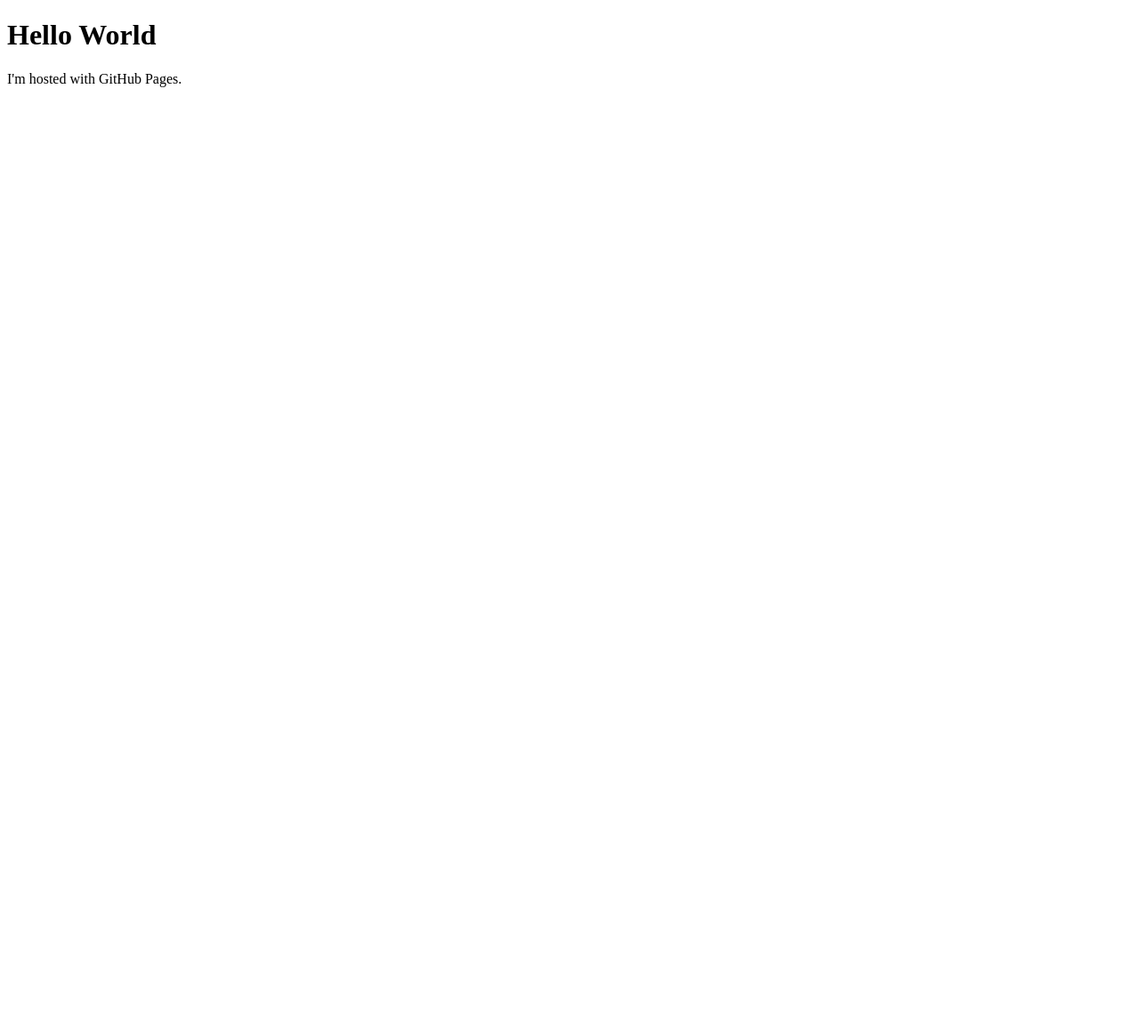
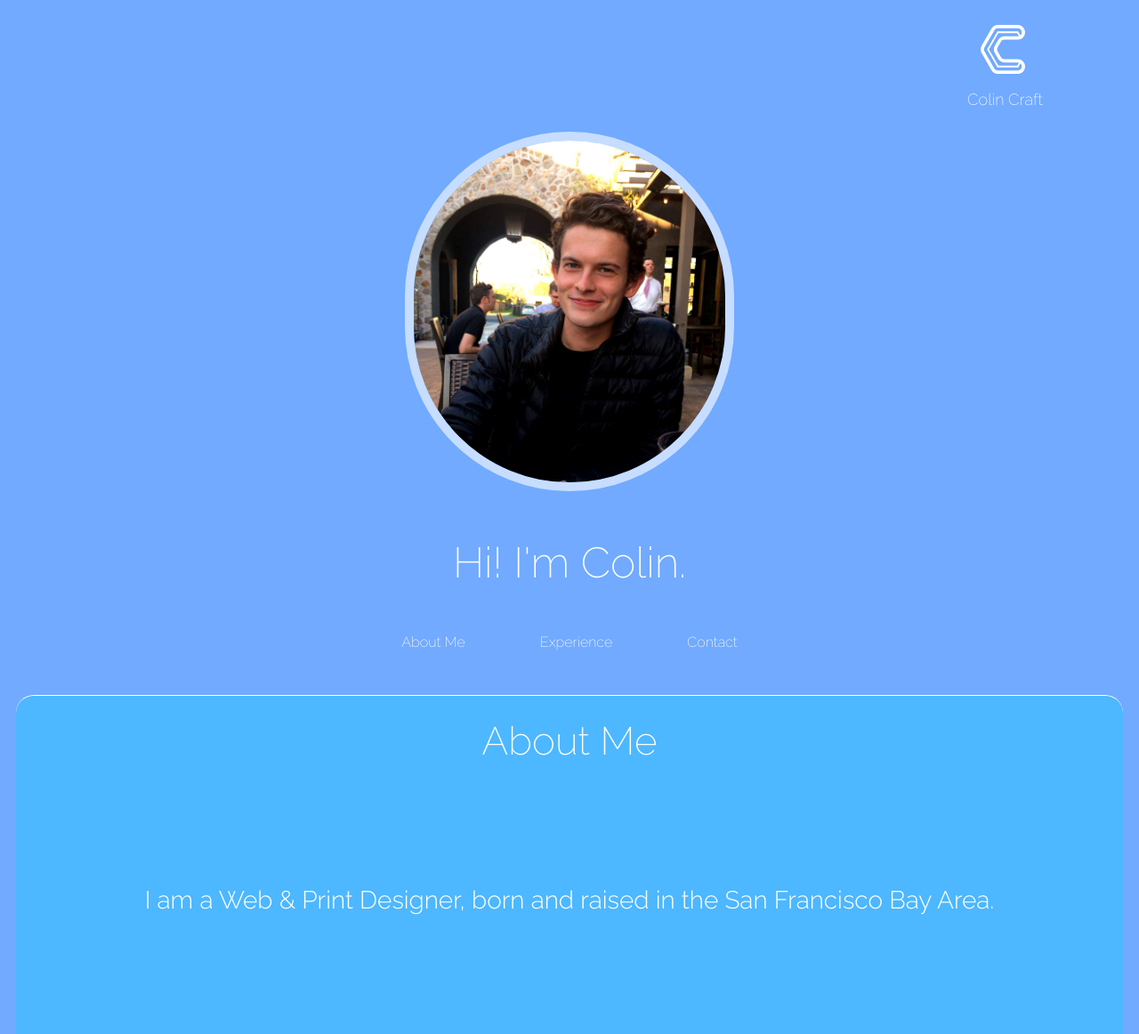
Before and after one commit to colincraft/colincraft, a plain HTML site: page index.html in a window 1280 px wide. Shown: the top 1162 px of the page at 89% size. Before the commit the page ends 800 px from the top, so only its background shows below. Drawn offline with Linux system fonts and the light colour scheme.

Commit message:
Most of the work

```diff
--- a/index.html
+++ b/index.html
@@ -1,7 +1,48 @@
 <!DOCTYPE html>
 <html>
+<head>
+<link href='http://fonts.googleapis.com/css?family=Raleway:400,300,200' rel='stylesheet' type='text/css'>
+<title>Colin Craft | About Me</title>
+<!--move this to CSS.stylesheet
+-->
+<link href="style.css" rel="stylesheet" type="text/css">
+<script type="text/javascript"></script>
+</head>
 <body>
-<h1>Hello World</h1>
-<p>I'm hosted with GitHub Pages.</p>
+<div class='header'>
+<img class='logo' src="assets/ccdLogoWhite.svg">
+<p class='tag'>Colin Craft</p>
+</div>
+<img class="selfie" src="assets/me.jpg" alt="Colin Craft">
+<h1>Hi! I'm Colin.</h1>
+    <ul>
+      <li><a href="#aboutMe">About Me</a></li>
+      <li><a href="#experience">Experience</a></li>
+      <li><a href="#contact">Contact</a></li>
+<div id="aboutMe">
+	<h2>About Me</h2>
+	<p class="descriptors">I am a Web & Print Designer, born and raised in the San Francisco Bay Area.</p>
+</div>
+<div id="experience">
+	<h2>Experience</h2>
+	<p class="descriptors">I have done work for Political Campaigns, Non-Profits and Private Healthcare Companies, as well as Startups.</P>
+</div>
+<div id="contact">
+	<h2>Contact Me</h2>
+	<p class="descriptors">Want to chat? Reach me <a class='email' href="mailto:Colin@colincraft.com">Here</a></p>
+</div>
+ <script language="JavaScript"> var i = 0; var path = new Array();
+ 	 path[0] = "assets/slider1.jpeg";
+ 	 path[1] = "assets/slider2.jpg";
+ 	 path[2] = "assets/slider3.jpg";
+ 	 function swapImage() {
+ 	 	document.slide.src = path[i]; if(i < path.length - 1) i++;
+ 	 	else i = 0;
+ 	 	setTimeout("swapImage()",3000); }
+ 	 	window.onload=swapImage;
+ 	 </script>
+ 	 <img name="slide" src="assets/slider1.jpeg"/>
+ 	 <img class="bottomLeft" src="assets/Freddie_wink.png">
+</div>
 </body>
 </html>
--- /dev/null
+++ b/style.css
@@ -0,0 +1,122 @@
+
+
+		body{
+			background: #71AAFF;
+			text-align: center;
+		}
+		h1{
+			padding-top: 20px;
+			padding-bottom: 10px;
+			font-family: 'Raleway', sans-serif;
+			color: white;
+			font-size: 48px;
+			font-weight: 200;
+		}
+		h2{
+			font-family: 'Raleway', sans-serif;
+			font-weight: 200;
+			font-size: 44px;
+			color: white;
+			padding-bottom: 10px;
+			margin-top: 0px;
+			padding-top: 25px;
+
+		}
+		.header{
+			height: 90px;
+			padding-right: 100px;
+			padding-top: 20px;
+		}
+		.logo{
+			width:50px;
+			float: right;
+			padding-right: 20px;
+		}
+		.tag{
+			font-family: 'Raleway', sans-serif;
+			font-weight: 200;
+			font-size: 18px;
+			text-align: center;
+			color: white;
+			float: right;
+			clear: right;
+
+
+
+		}
+		.selfie{
+			display: block;
+			margin-right: auto;
+			margin-left: auto;
+			margin-top: 30px;
+			width:350px;
+			border-radius: 400px;
+			border-style: solid;
+			border-width: 10px;
+			border-color: rgba(255,255,255,0.6);
+		}
+		ul {
+			margin-left: auto;
+			margin-right: auto;
+			padding: 10px;
+		}
+		li{
+			display: inline;
+			padding: 40px;
+
+		}
+		a{
+			-webkit-transition: background-color 500ms ease-in-out;
+			-moz-transition: background-color 500ms ease-in-out;
+			-o-transition: background-color 500ms ease-in-out;
+			transition: background-color 500ms ease-in-out;
+			color: white;
+			font-family: 'Raleway', sans-serif;
+			font-weight: 200;
+			font-size: 16px;
+			text-decoration: none;
+		}
+		a:hover{
+			background: rgba(0,0,0,0.25);
+		}
+		#aboutMe{
+			height: 400px;
+			margin-top: 50px;
+			border-top: solid 1px white;
+			border-radius: 20px 20px 0px 0px;
+			background: #4DB7FF;
+			margin-bottom: 0px;
+		}
+		.descriptors{
+			font-family: 'Raleway', sans-serif;
+			font-weight: 300;
+			font-size: 28px;
+			color: white;
+			padding-top: 90px;
+			padding-left: 100px;
+			padding-right: 100px;
+		}
+		#experience{
+			height: 400px;
+			background-color: gray;
+			margin-top: 0px;
+
+
+		}
+		.email{
+			font-family: 'Raleway', sans-serif;
+			font-weight: 300;
+			font-size: 28px;
+			color: white;
+		}
+		#contact{
+			height: 400px;
+			background-color: #227F79;
+			margin-top: 0px;
+			border-radius: 0px 0px 20px 20px;
+		}
+		.bottomLeft{
+			width: 250px;
+			display: block;
+			clear: both;
+		}
```
Also changed, not shown: assets/Freddie_wink.png (added), assets/ccdLogowhite.svg (added), assets/me.jpg (added), assets/slider1.jpeg (added), assets/slider2.jpg (added), assets/slider3.jpg (added).
